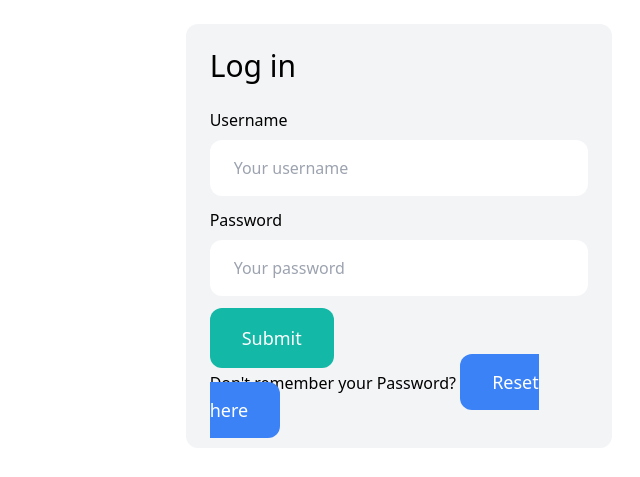
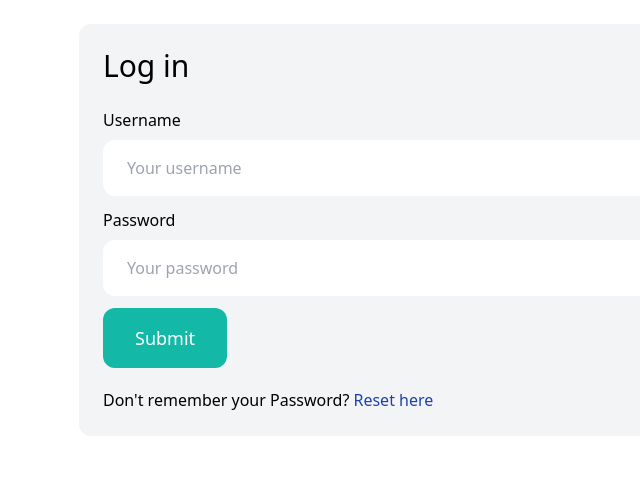
Before and after one commit to MateuszGozdzik/Main_App, a Django app: page /accounts/login/ in a window 1280 px wide. Shown: the part 64-541 px from the top of the page, without its empty margins (241-881 px from the left). Run offline with Django 4.2, Linux system fonts and the light colour scheme; some libraries are stand-ins or nearby versions.

Commit message:
update login and register style

```diff
--- a/accounts/templates/accounts/login.html
+++ b/accounts/templates/accounts/login.html
@@ -3,7 +3,7 @@
 {% block title %}Log in{% endblock %}
 
 {% block content %}
-<div class="w-1/2 my-6 mx-auto p-6 bg-gray-100 rounded-xl">
+<div class="w-9/12 my-6 mx-auto p-6 bg-gray-100 rounded-xl">
   <h1 class="mb-6 text-3xl">Log in</h1>
   <form action="." method="post">
     {% csrf_token %}
@@ -29,8 +29,8 @@
     <button class="py-4 px-8 text-lg bg-teal-500 hover:bg-teal-700 rounded-xl text-white">Submit</button>
 
   </form>
-  <p>Don't remember your Password?
-    <a class="py-4 px-8 text-lg bg-blue-500 hover:bg-blue-700 rounded-xl text-white"
+  <p class="mt-5">Don't remember your Password?
+    <a class="text-blue-800"
       href="{% url 'accounts:reset_password' %}">Reset here</a>
   </p>
 </div>
--- a/accounts/templates/accounts/register.html
+++ b/accounts/templates/accounts/register.html
@@ -3,7 +3,7 @@
 {% block title %}Sign up{% endblock %}
 
 {% block content %}
-<div class="w-1/2 my-6 mx-auto p-6 bg-gray-100 rounded-xl">
+<div class="w-9/12 my-6 mx-auto p-6 bg-gray-100 rounded-xl">
   <h1 class="mb-6 text-3xl">Sign up</h1>
   <form action="." method="post">
     {% csrf_token %}
```
